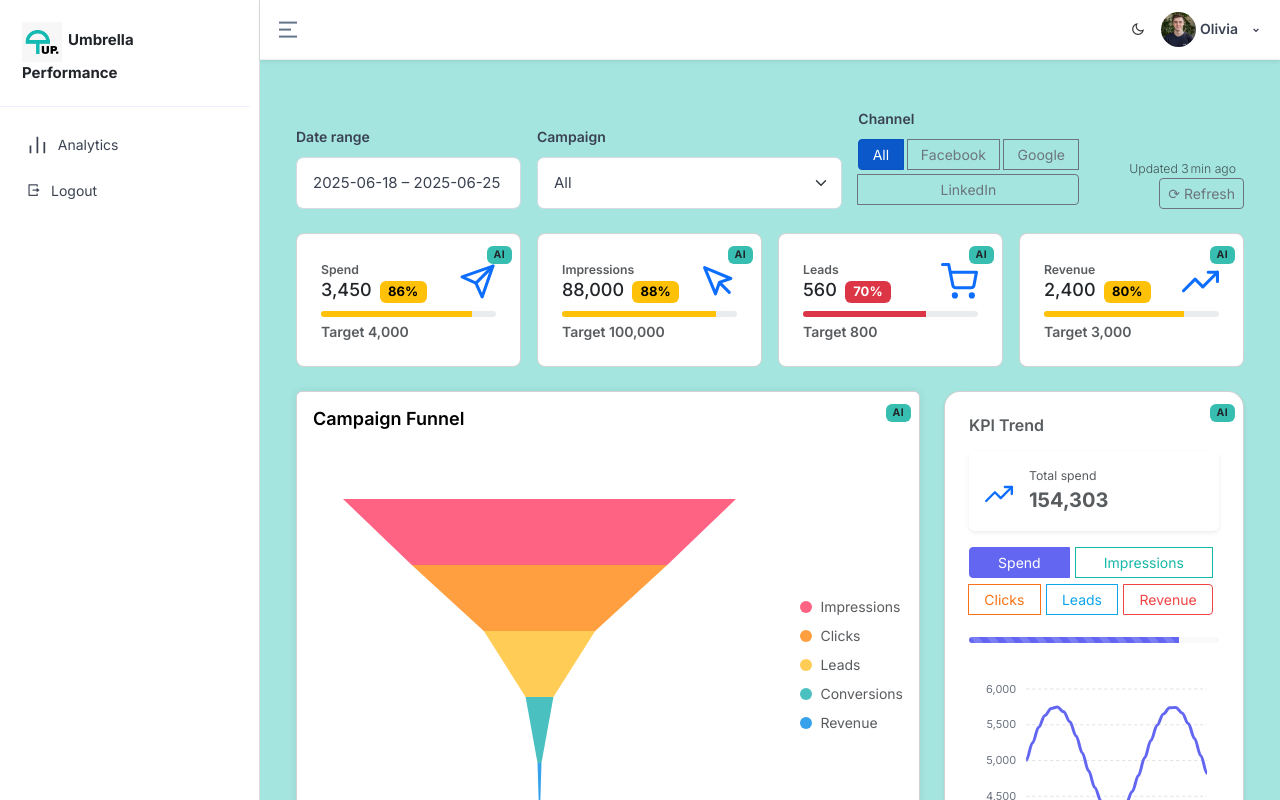
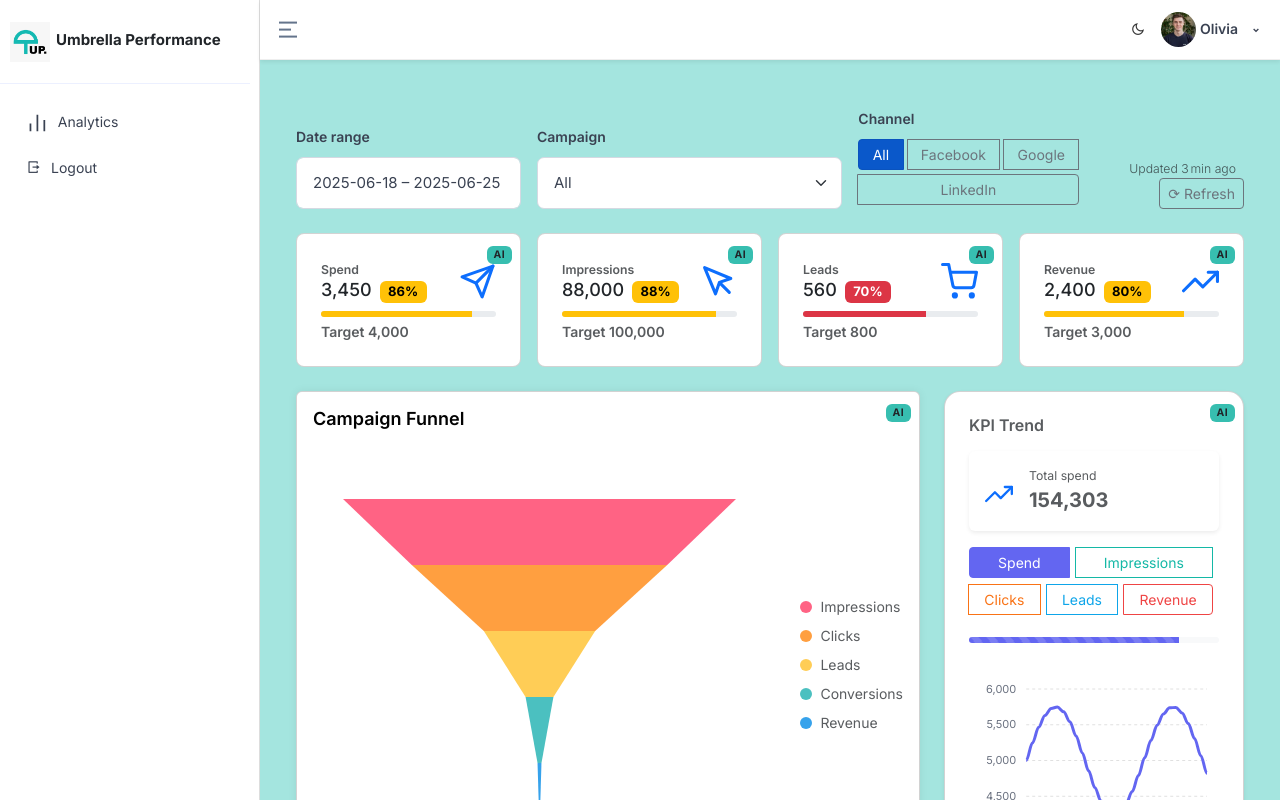
Before and after one commit to jamtechdev/mvp-test, a Next.js app: page /campaigns/tiktok in a window 1280 px wide. Shown: the top 800 px of the page. Built offline with nearby package versions, Linux system fonts and the light colour scheme; some icons are missing.

Commit message:
Logo fixed

```diff
--- a/src/app/globals.css
+++ b/src/app/globals.css
@@ -474,8 +474,9 @@ body.sidebar-collapsed {
 }
 
 .sidebar-area .logo {
-  padding: 21.5px 22px;
+  padding: 21.5px 10px;
   border-bottom: 1px solid #ecf0ff;
+  white-space: nowrap;
 }
 
 .sidebar-area .logo a img {
```
